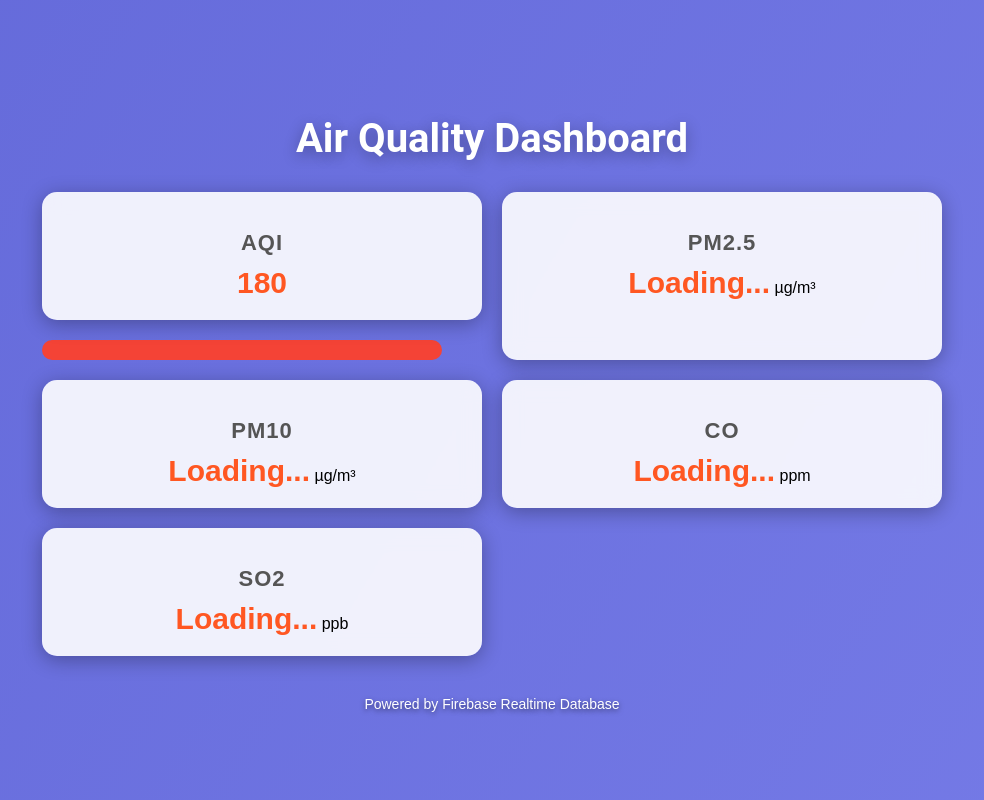
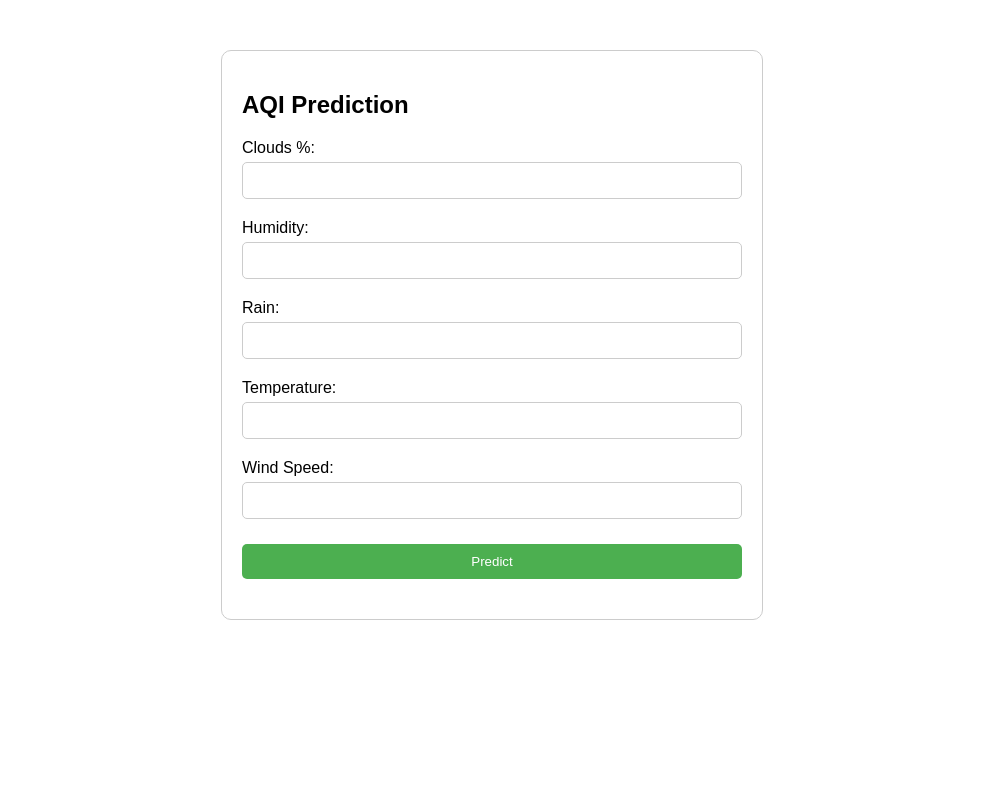
Before and after one commit to mluser2313/render-demo, a Flask app: page / in a window 1280 px wide. Shown: the whole page, without its empty margins (148-1132 px from the left). Run offline with Flask 3, Linux system fonts and the light colour scheme; parts of the project's set-up code (start-up, migrations or seed data) failed here and were passed over; some libraries are stand-ins or nearby versions.

Commit message:
Update index.html

```diff
--- a/templates/index.html
+++ b/templates/index.html
@@ -1,228 +1,68 @@
 <!DOCTYPE html>
-<html lang="en">
+<html>
 <head>
-    <meta charset="UTF-8">
-    <meta name="viewport" content="width=device-width, initial-scale=1.0">
-    <title>Air Quality Dashboard</title>
+    <title>AQI Prediction</title>
     <style>
         body {
-            font-family: 'Arial', sans-serif;
-            margin: 0;
-            padding: 0;
-            height: 100vh;
-            background: linear-gradient(120deg, #4e54c8, #8f94fb);
-            background-size: 400% 400%;
-            animation: gradientAnimation 10s ease infinite;
-            display: flex;
-            flex-direction: column;
-            align-items: center;
-            justify-content: center;
-            overflow: hidden;
-            scroll-behavior: smooth;
+            font-family: Arial, sans-serif;
+            margin: 50px;
         }
-
-        @keyframes gradientAnimation {
-            0% { background-position: 0% 50%; }
-            50% { background-position: 100% 50%; }
-            100% { background-position: 0% 50%; }
+        .form-container {
+            max-width: 500px;
+            margin: auto;
+            padding: 20px;
+            border: 1px solid #ccc;
+            border-radius: 10px;
         }
-
-        h1 {
-            color: #fff;
-            font-size: 40px;
-            text-shadow: 0 4px 15px rgba(0, 0, 0, 0.3);
-            margin-bottom: 30px;
-            font-family: 'Roboto', sans-serif;
+        .form-container input {
+            width: 100%;
+            padding: 10px;
+            margin: 5px 0 20px 0;
+            display: inline-block;
+            border: 1px solid #ccc;
+            border-radius: 5px;
+            box-sizing: border-box;
         }
-
-        .data-container {
-            display: grid;
-            grid-template-columns: 1fr 1fr; /* Two columns */
-            gap: 20px;
-            max-width: 900px;
-            width: 90%;
+        .form-container input[type="submit"] {
+            background-color: #4CAF50;
+            color: white;
+            border: none;
         }
-
-        .data-card {
-            background: rgba(255, 255, 255, 0.9);
-            border-radius: 15px;
-            box-shadow: 0 4px 20px rgba(0, 0, 0, 0.3);
-            padding: 20px;
+        .form-container input[type="submit"]:hover {
+            background-color: #45a049;
+        }
+        .result {
+            font-size: 1.5em;
+            color: #4CAF50;
             text-align: center;
-            transition: transform 0.4s, box-shadow 0.4s, background-color 0.4s;
-            cursor: pointer;
-            position: relative;
-            overflow: hidden;
-            backdrop-filter: blur(10px);
-        }
-
-        .data-card:hover {
-            transform: translateY(-12px);
-            box-shadow: 0 8px 25px rgba(0, 0, 0, 0.4);
-            background-color: rgba(255, 255, 255, 1);
-            filter: brightness(1.2);
-        }
-
-        .data-card h2 {
-            font-size: 22px;
-            color: #555;
-            margin-bottom: 10px;
-            text-transform: uppercase;
-            letter-spacing: 1px;
-            font-weight: 600;
-        }
-
-        .data-card span {
-            font-size: 30px;
-            color: #ff5722;
-            font-weight: bold;
-            transition: color 0.4s ease;
-        }
-
-        .data-card:hover span {
-            color: #e91e63;
-            text-shadow: 0 0 10px rgba(233, 30, 99, 0.5);
-        }
-
-        .tooltip {
-            position: absolute;
-            top: 0;
-            left: 0;
-            width: 100%;
-            height: 100%;
-            background: rgba(0, 0, 0, 0.6);
-            color: #fff;
-            display: flex;
-            align-items: center;
-            justify-content: center;
-            text-align: center;
-            padding: 15px;
-            box-sizing: border-box;
-            opacity: 0;
-            pointer-events: none;
-            transition: opacity 0.3s, transform 0.3s ease-out;
-        }
-
-        .data-card:hover .tooltip {
-            opacity: 1;
-            transform: scale(1.05);
-        }
-
-        .footer {
-            margin-top: 40px;
-            font-size: 14px;
-            color: #fff;
-            text-shadow: 0 2px 5px rgba(0, 0, 0, 0.5);
-        }
-
-        /* AQI Bar Container - position next to AQI box */
-        .aqi-bar-container {
-            display: flex;
-            align-items: center;
-            justify-content: flex-start;
-            width: 100%;
-            max-width: 400px;
             margin-top: 20px;
         }
-
-        .aqi-bar-inner {
-            height: 20px;
-            width: 0%; /* Default width */
-            border-radius: 10px;
-            transition: width 0.4s, background-color 0.4s ease;
-        }
-
-        .aqi-bar-inner.good {
-            background-color: #4caf50; /* Green for good air quality */
-        }
-
-        .aqi-bar-inner.moderate {
-            background-color: #ffeb3b; /* Yellow for moderate air quality */
-        }
-
-        .aqi-bar-inner.unhealthy {
-            background-color: #f44336; /* Red for unhealthy air quality */
-        }
-
-        .aqi-bar-inner.hazardous {
-            background-color: #9c27b0; /* Purple for hazardous air quality */
-        }
-
-        .data-card-container {
-            display: flex;
-            flex-direction: column;
-        }
     </style>
-	<script type="module" src="firebase.js"></script>
 </head>
 <body>
-    <h1>Air Quality Dashboard</h1>
-    <div class="data-container">
-        <div class="data-card-container">
-            <div class="data-card">
-                <h2>AQI</h2>
-                <span id="aqi">120</span> <!-- Dynamically set the AQI value here -->
-                <div class="tooltip">Air Quality Index (AQI) reflects overall air pollution levels.</div>
-            </div>
-            <!-- AQI Bar placed next to the AQI box -->
-            <div class="aqi-bar-container">
-                <div id="aqi-bar-inner" class="aqi-bar-inner"></div>
-            </div>
-        </div>
-        <div class="data-card">
-            <h2>PM2.5</h2>
-            <span id="pm25">Loading...</span> µg/m³
-            <div class="tooltip">PM2.5: Fine particles ≤2.5 µm, harmful to lungs and heart.</div>
-        </div>
-        <div class="data-card">
-            <h2>PM10</h2>
-            <span id="pm10">Loading...</span> µg/m³
-            <div class="tooltip">PM10: Particulate matter ≤10 µm, affecting the respiratory system.</div>
-        </div>
-        <div class="data-card">
-            <h2>CO</h2>
-            <span id="co">Loading...</span> ppm
-            <div class="tooltip">Carbon Monoxide: Harmful colorless gas from burning fuels.</div>
-        </div>
-        <div class="data-card">
-            <h2>SO2</h2>
-            <span id="so2">Loading...</span> ppb
-            <div class="tooltip">Sulfur Dioxide: Gas from fossil fuels, causes respiratory irritation.</div>
-        </div>
+    <div class="form-container">
+        <h2>AQI Prediction</h2>
+        <form action="/predict" method="post">
+            <label for="Clouds">Clouds %:</label>
+            <input type="number" step="0.01" name="Clouds %" required>
+
+            <label for="Humidity">Humidity:</label>
+            <input type="number" step="0.01" name="Humidity" required>
+
+            <label for="Rain">Rain:</label>
+            <input type="number" step="0.01" name="Rain" required>
+
+            <label for="Temperature">Temperature:</label>
+            <input type="number" step="0.01" name="Temperature" required>
+
+            <label for="Wind_Speed">Wind Speed:</label>
+            <input type="number" step="0.01" name="Wind Speed" required>
+
+            <input type="submit" value="Predict">
+        </form>
+        {% if prediction_text %}
+        <div class="result">{{ prediction_text }}</div>
+        {% endif %}
     </div>
-
-    <div class="footer">Powered by Firebase Realtime Database</div>
-
-    <script>
-        // Function to update AQI bar based on AQI value
-        function updateAQIBar() {
-            let aqiValue = parseInt(document.getElementById('aqi').textContent); // Get AQI value from the span
-            let aqiBarInner = document.getElementById('aqi-bar-inner');
-
-            let barWidth = Math.min(aqiValue, 500); // Max width of 100% for 500 AQI
-            aqiBarInner.style.width = barWidth + '%'; // Update bar width
-
-            // Apply color classes based on AQI value
-            aqiBarInner.classList.remove('good', 'moderate', 'unhealthy', 'hazardous'); // Reset previous classes
-            if (aqiValue <= 50) {
-                aqiBarInner.classList.add('good');
-            } else if (aqiValue <= 100) {
-                aqiBarInner.classList.add('moderate');
-            } else if (aqiValue <= 200) {
-                aqiBarInner.classList.add('unhealthy');
-            } else {
-                aqiBarInner.classList.add('hazardous');
-            }
-        }
-
-        // Call the function to update the AQI bar when the page loads
-        updateAQIBar();
-
-        // For demonstration: Update AQI dynamically
-        setTimeout(() => {
-            document.getElementById('aqi').textContent = 180; // Change AQI value dynamically
-            updateAQIBar(); // Update AQI bar with the new value
-        }, 5000); // Change after 5 seconds for demonstration
-    </script>
 </body>
 </html>
```
